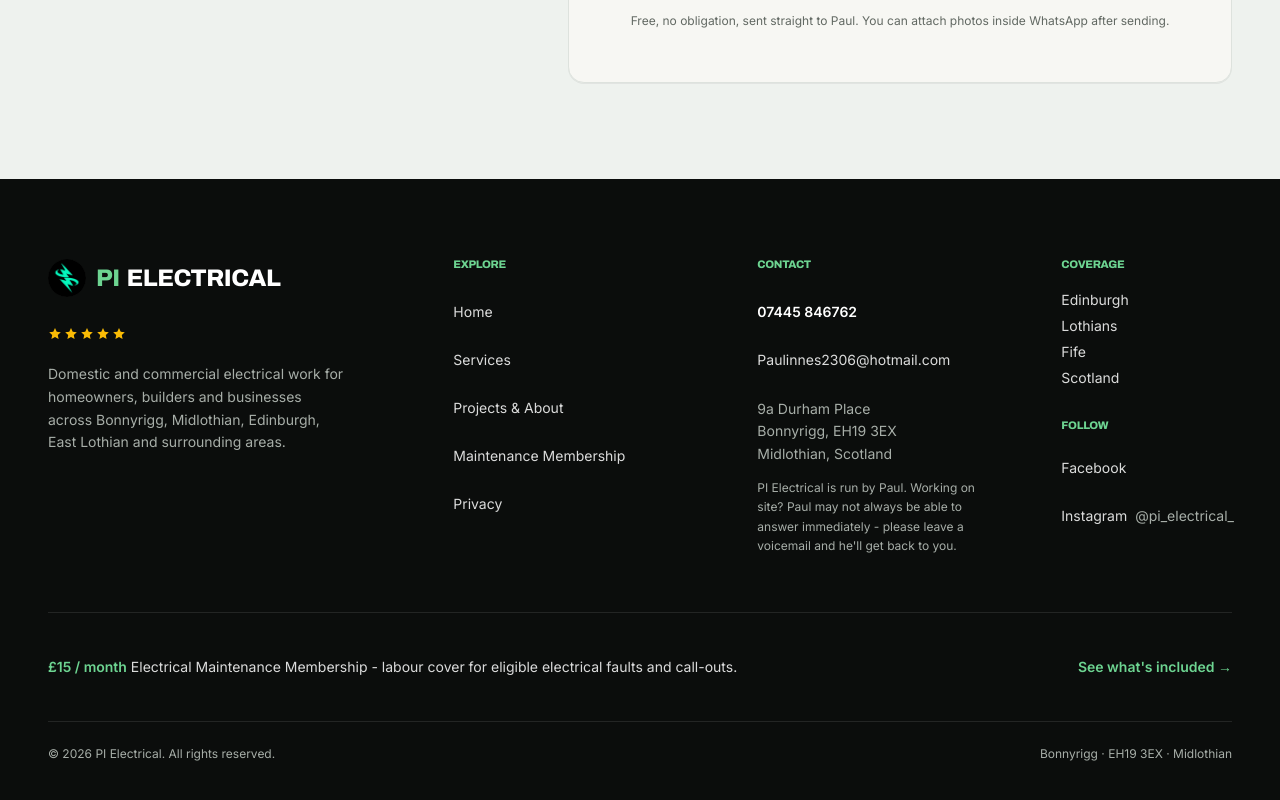
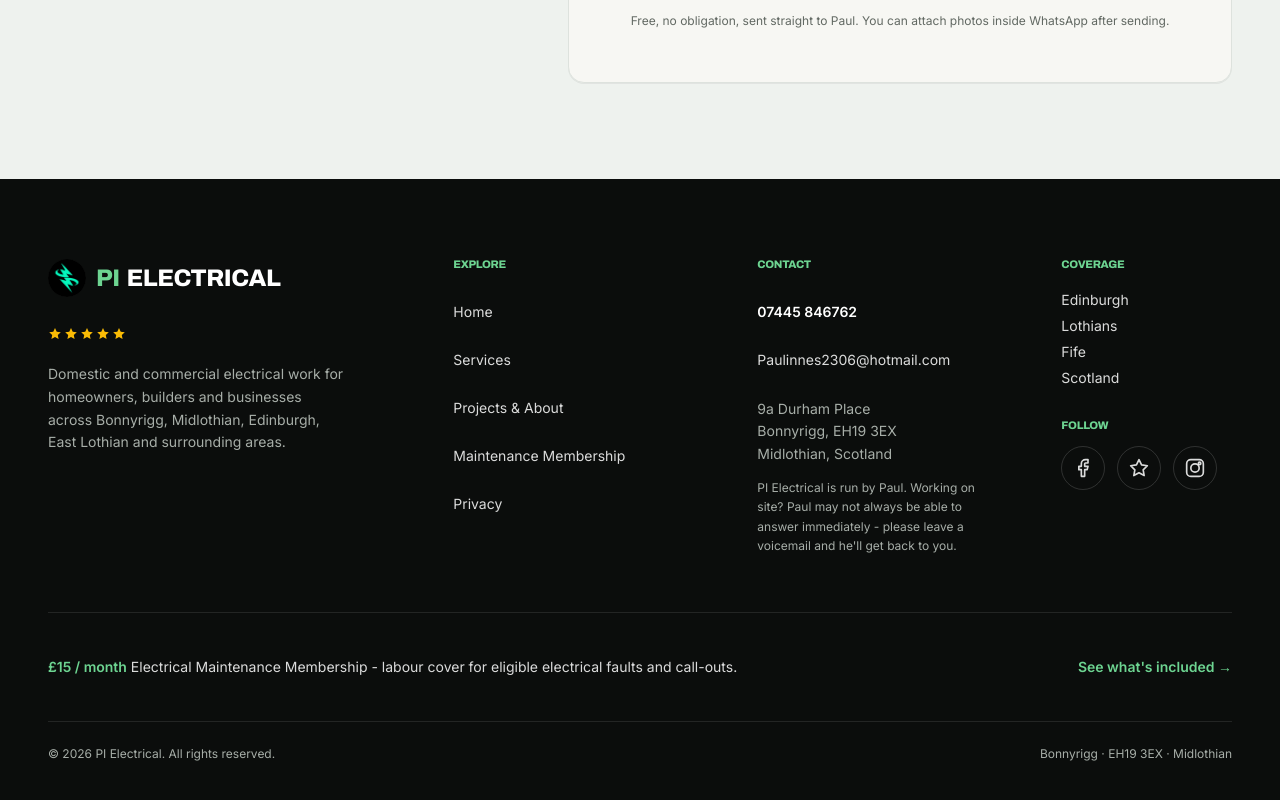
Before and after one commit to Tradetitan66/pi-electrical-live, a Next.js app: page / in a window 1280 px wide. Shown: the part 7924-8724 px from the top of the page. Built offline with nearby package versions, Linux system fonts and the light colour scheme.

Commit message:
footer: reviews icon, remove text labels

```diff
--- a/src/components/Footer.tsx
+++ b/src/components/Footer.tsx
@@ -5,7 +5,6 @@
 import TrackedLink from "./TrackedLink";
 import { BUSINESS } from "@/data/business";
 import { NAV_LINKS } from "@/data/navigation";
-import { SOCIAL } from "@/data/social";
 import { AREA_LIST } from "@/data/areas";
 import { MEMBERSHIP } from "@/data/membership";
 
@@ -22,11 +21,6 @@
 const YEAR = new Date().getFullYear();
 
 export default function Footer() {
-  const socialEntries = [
-    { key: "facebook" as const, ...SOCIAL.facebook },
-    { key: "instagram" as const, ...SOCIAL.instagram },
-  ];
-
   return (
     <footer className="on-dark bg-black text-white">
       <div className="shell pb-10 pt-16 sm:pt-20">
@@ -125,27 +119,51 @@
             </ul>
 
             <h2 className="eyebrow mt-8 text-green">Follow</h2>
-            <ul className="mt-4 flex flex-col gap-1">
-              {socialEntries.map((social) => (
-                <li key={social.key}>
-                  <TrackedLink
-                    event={
-                      social.key === "instagram"
-                        ? "instagram_clicked"
-                        : "social_clicked"
-                    }
-                    location="footer"
-                    action={`footer_${social.key}`}
-                    href={social.href}
-                    className="inline-flex min-h-11 items-center gap-2 text-sm text-white/85 transition-colors hover:text-green"
-                  >
-                    {social.label}
-                    {social.handle ? (
-                      <span className="text-muted-dark">{social.handle}</span>
-                    ) : null}
-                  </TrackedLink>
-                </li>
-              ))}
+            <ul className="mt-4 flex gap-3">
+              <li>
+                <TrackedLink
+                  event="social_clicked"
+                  location="footer"
+                  action="footer_facebook"
+                  href="https://www.facebook.com/share/1F7XC3RE5D/"
+                  aria-label="Facebook"
+                  className="inline-flex h-11 w-11 shrink-0 items-center justify-center rounded-full border border-white/15 text-white/85 transition-colors hover:border-green hover:text-green"
+                >
+                  <svg aria-hidden="true" viewBox="0 0 24 24" fill="none" stroke="currentColor" strokeWidth="2" strokeLinecap="round" strokeLinejoin="round" className="h-5 w-5">
+                    <path d="M18 2h-3a5 5 0 0 0-5 5v3H7v4h3v8h4v-8h3l1-4h-4V7a1 1 0 0 1 1-1h3z" />
+                  </svg>
+                </TrackedLink>
+              </li>
+              <li>
+                <TrackedLink
+                  event="social_clicked"
+                  location="footer"
+                  action="footer_reviews"
+                  href="https://www.mybuilder.com/profile/pi-electrical/reviews"
+                  aria-label="Reviews"
+                  className="inline-flex h-11 w-11 shrink-0 items-center justify-center rounded-full border border-white/15 text-white/85 transition-colors hover:border-green hover:text-green"
+                >
+                  <svg aria-hidden="true" viewBox="0 0 24 24" fill="none" stroke="currentColor" strokeWidth="2" strokeLinecap="round" strokeLinejoin="round" className="h-5 w-5">
+                    <polygon points="12 2 15.09 8.26 22 9.27 17 14.14 18.18 21.02 12 17.77 5.82 21.02 7 14.14 2 9.27 8.91 8.26" />
+                  </svg>
+                </TrackedLink>
+              </li>
+              <li>
+                <TrackedLink
+                  event="instagram_clicked"
+                  location="footer"
+                  action="footer_instagram"
+                  href="https://www.instagram.com/pi_electrical_/"
+                  aria-label="Instagram"
+                  className="inline-flex h-11 w-11 shrink-0 items-center justify-center rounded-full border border-white/15 text-white/85 transition-colors hover:border-green hover:text-green"
+                >
+                  <svg aria-hidden="true" viewBox="0 0 24 24" fill="none" stroke="currentColor" strokeWidth="2" strokeLinecap="round" strokeLinejoin="round" className="h-5 w-5">
+                    <rect width="20" height="20" x="2" y="2" rx="5" ry="5" />
+                    <circle cx="12" cy="12" r="5" />
+                    <circle cx="17.5" cy="6.5" r="1.5" />
+                  </svg>
+                </TrackedLink>
+              </li>
             </ul>
           </div>
         </div>
```
